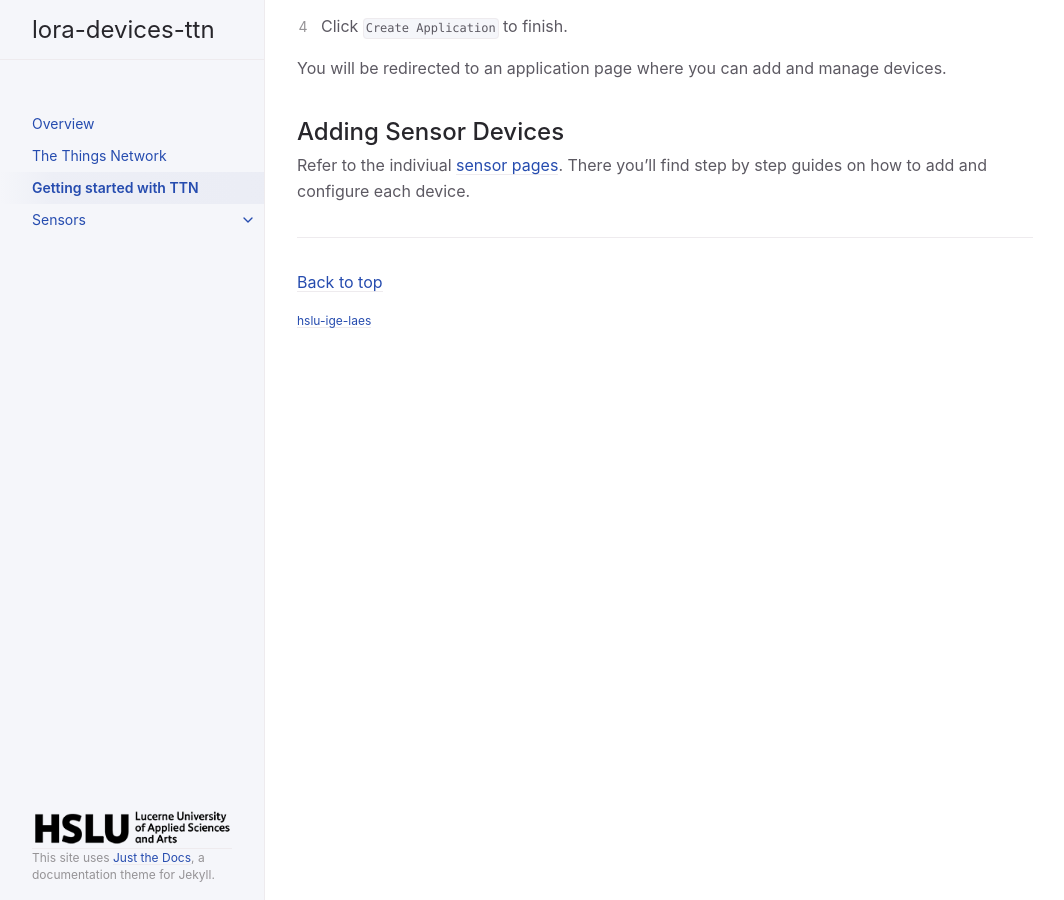
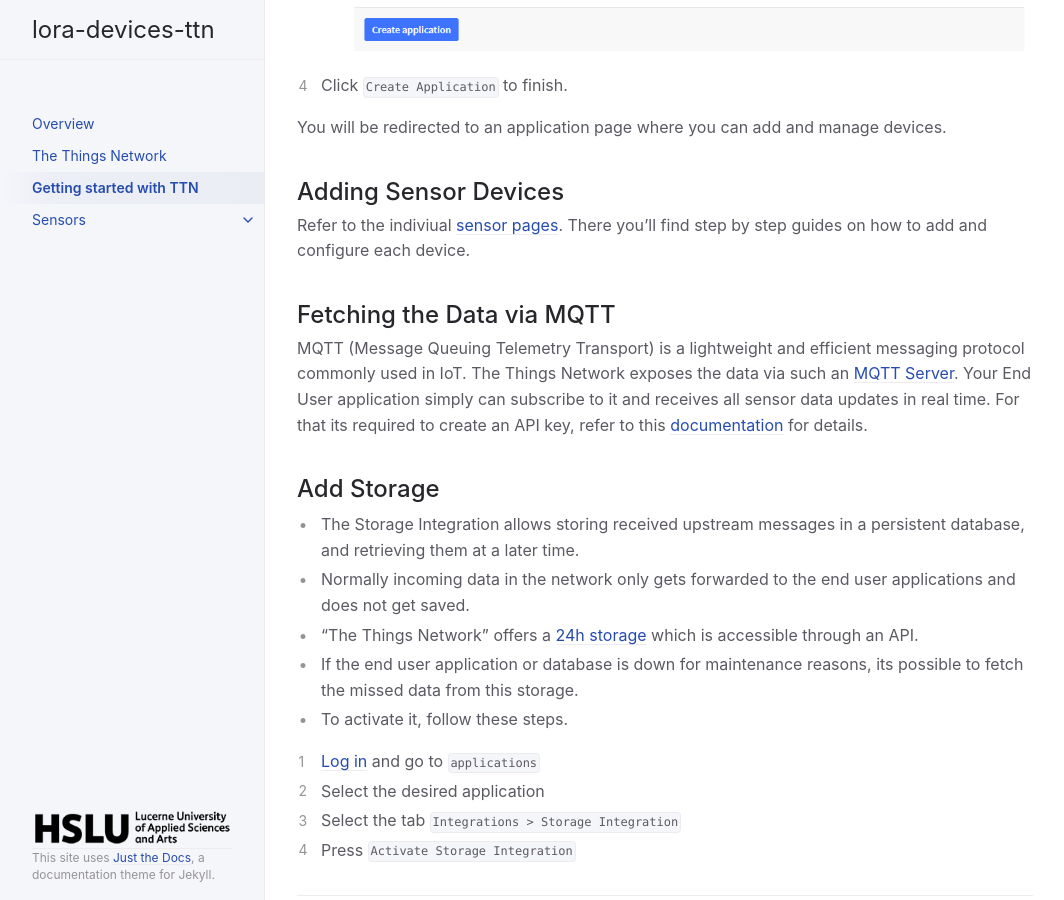
Before and after one commit to hslu-ige-laes/lora-devices-ttn, a Jekyll site: the page built from docs/getting_started.md, in a window 1280 px wide and 900 px high, scrolled down 1546 px. Shown: the whole window, without its empty margins (107-1171 px from the left). Built offline with Jekyll 4.4.1, drawn with Linux system fonts in a browser that asks for light colours; some of the changed text lies outside the part shown.

Commit message:
Update getting_started.md

```diff
--- a/docs/getting_started.md
+++ b/docs/getting_started.md
@@ -49,3 +49,20 @@ You will be redirected to an application page where you can add and manage devic
 
 ## Adding Sensor Devices
 Refer to the indiviual [sensor pages](https://hslu-ige-laes.github.io/lora-devices-ttn/#sensor-overview). There you'll find step by step guides on how to add and configure each device.
+
+## Fetching the Data via MQTT
+MQTT (Message Queuing Telemetry Transport) is a lightweight and efficient messaging protocol commonly used in IoT.
+The Things Network exposes the data via such an [MQTT Server](https://www.thethingsindustries.com/docs/integrations/mqtt/). Your End User application simply can subscribe to it and receives all sensor data updates in real time.
+For that its required to create an API key, refer to this [documentation](https://www.thethingsindustries.com/docs/integrations/mqtt/) for details.
+
+## Add Storage
+- The Storage Integration allows storing received upstream messages in a persistent database, and retrieving them at a later time.
+- Normally incoming data in the network only gets forwarded to the end user applications and does not get saved.
+- "The Things Network" offers a [24h storage](https://www.thethingsindustries.com/docs/integrations/storage/) which is accessible through an API.
+- If the end user application or database is down for maintenance reasons, its possible to fetch the missed data from this storage.
+- To activate it, follow these steps.
+
+1. [Log in](https://eu1.cloud.thethings.network/console/applications) and go to `applications`
+1. Select the desired application
+1. Select the tab `Integrations > Storage Integration`
+1. Press `Activate Storage Integration`
```
